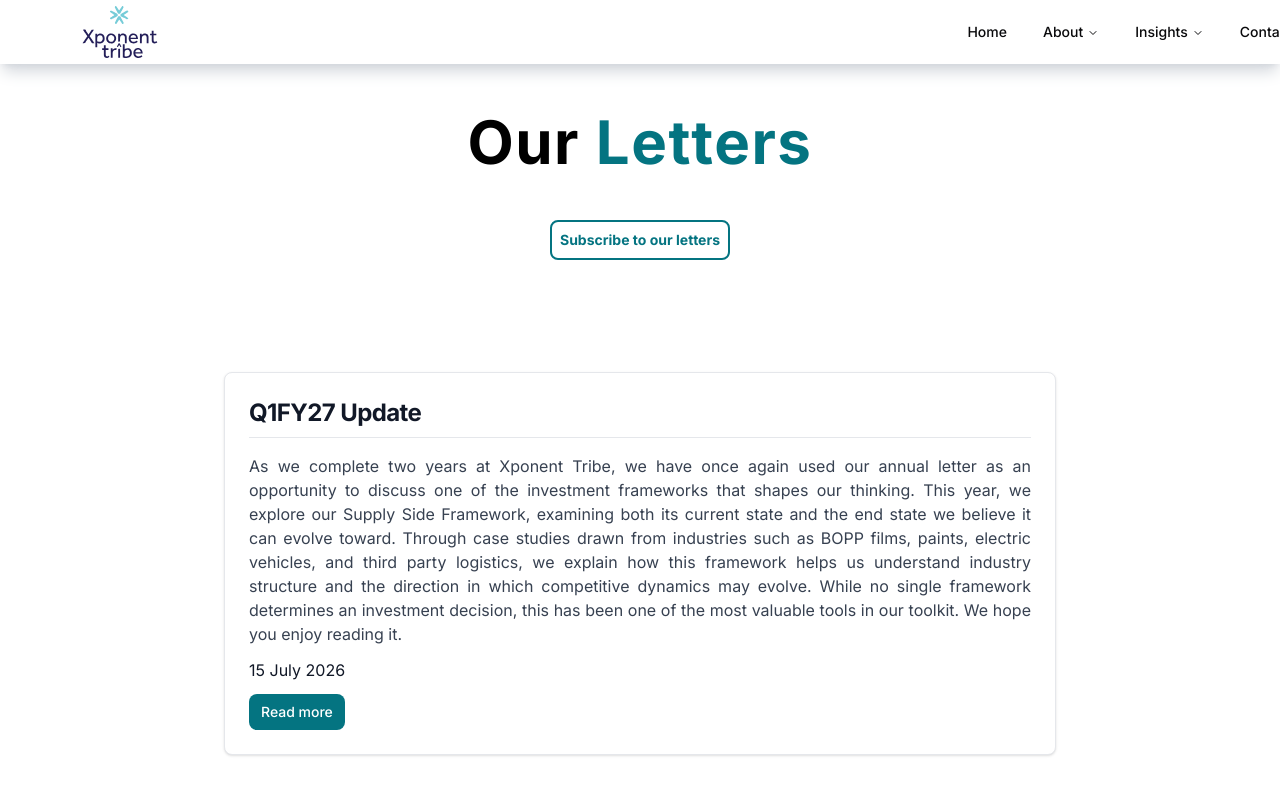
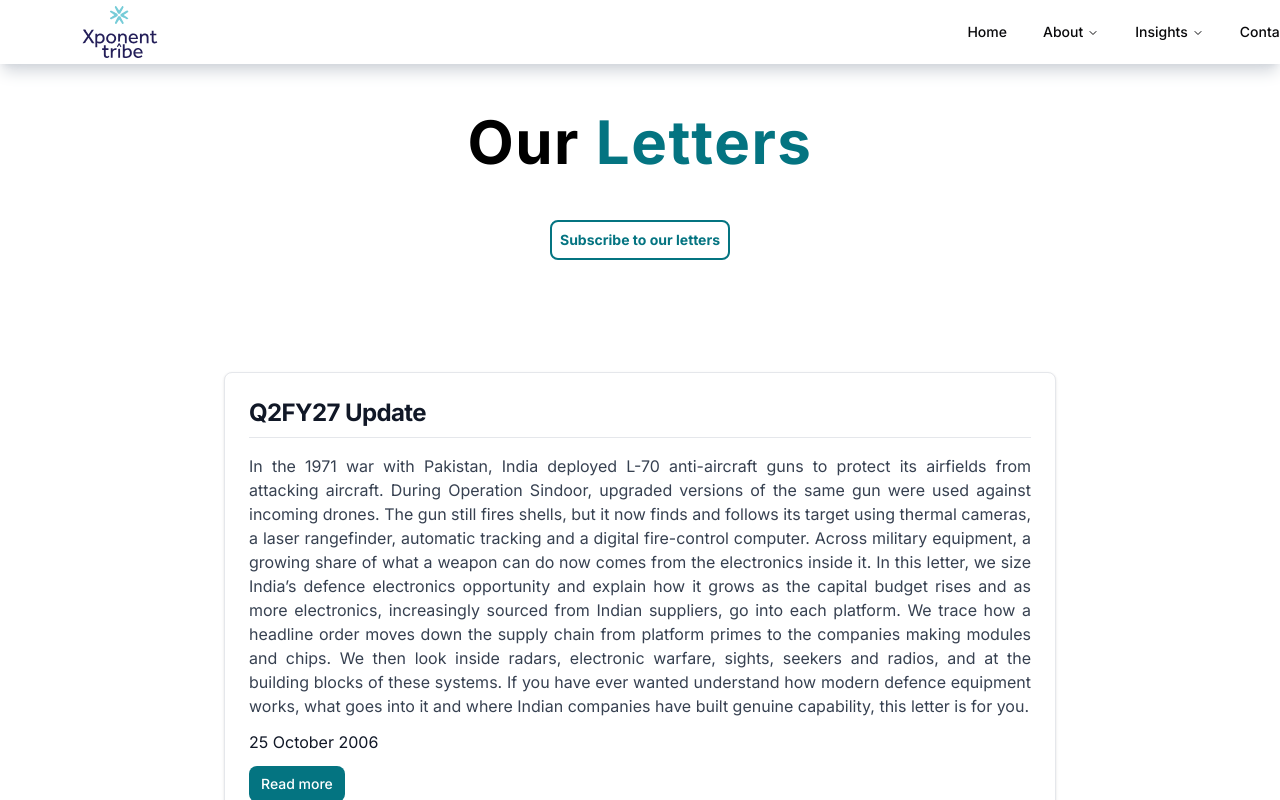
Before and after one commit to xponentribe/Xponentribe, a Next.js app: page /letter in a window 1280 px wide. Shown: the top 800 px of the page. Built offline with nearby package versions, Linux system fonts and the light colour scheme.

Commit message:
Update index.ts

```diff
--- a/data/index.ts
+++ b/data/index.ts
@@ -69,7 +69,14 @@ export const navItems = [
         desc: "As we complete two years at Xponent Tribe, we have once again used our annual letter as an opportunity to discuss one of the investment frameworks that shapes our thinking. This year, we explore our Supply Side Framework, examining both its current state and the end state we believe it can evolve toward. Through case studies drawn from industries such as BOPP films, paints, electric vehicles, and third party logistics, we explain how this framework helps us understand industry structure and the direction in which competitive dynamics may evolve. While no single framework determines an investment decision, this has been one of the most valuable tools in our toolkit. We hope you enjoy reading it.",
         date: "15 July 2026",
         link: "https://drive.google.com/file/d/1Mq1NfWYkAhUie7ubOfZg1geyUUJkA_td/view?usp=drive_link"
-      }
+      },
+          {
+      id: 10,
+      heading: "Q2FY27 Update",
+      desc: "In the 1971 war with Pakistan, India deployed L-70 anti-aircraft guns to protect its airfields from attacking aircraft. During Operation Sindoor, upgraded versions of the same gun were used against incoming drones. The gun still fires shells, but it now finds and follows its target using thermal cameras, a laser rangefinder, automatic tracking and a digital fire-control computer. Across military equipment, a growing share of what a weapon can do now comes from the electronics inside it. In this letter, we size India’s defence electronics opportunity and explain how it grows as the capital budget rises and as more electronics, increasingly sourced from Indian suppliers, go into each platform. We trace how a headline order moves down the supply chain from platform primes to the companies making modules and chips. We then look inside radars, electronic warfare, sights, seekers and radios, and at the building blocks of these systems. If you have ever wanted understand how modern defence equipment works, what goes into it and where Indian companies have built genuine capability, this letter is for you.",
+      date: "25 October 2006",
+      link: "https://drive.google.com/file/d/1dURZUABByhwqOSGbZETNSXjful6ktQhU/view",
+    },
   ]
 
   export const team = [
```
